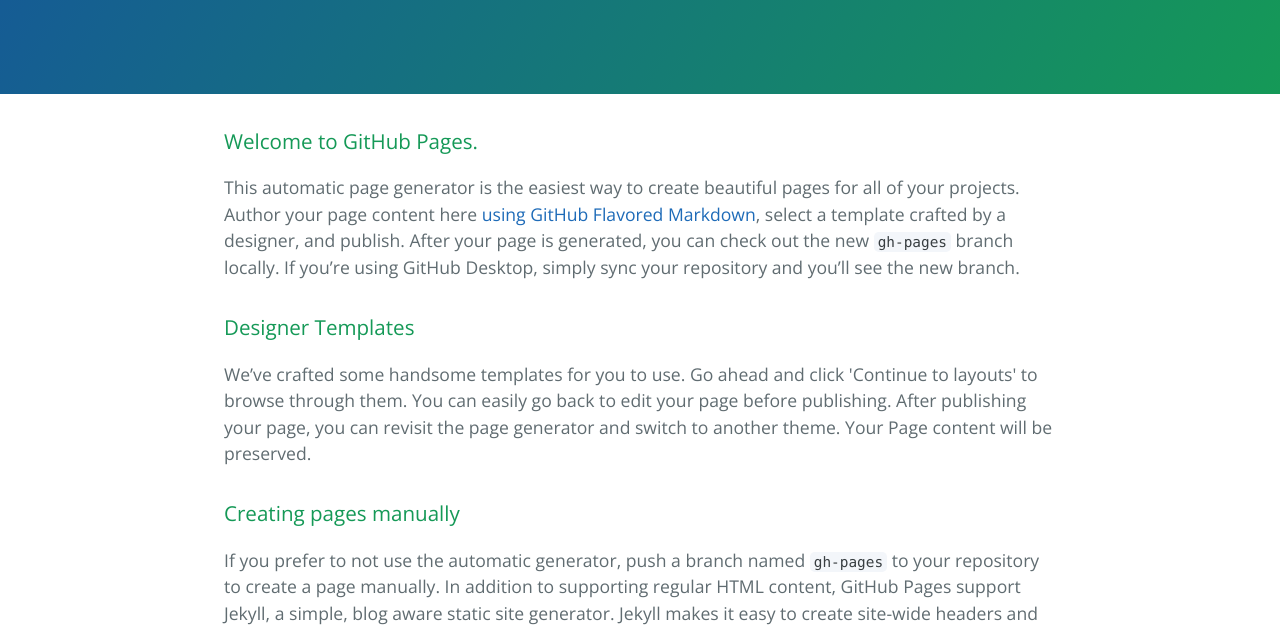
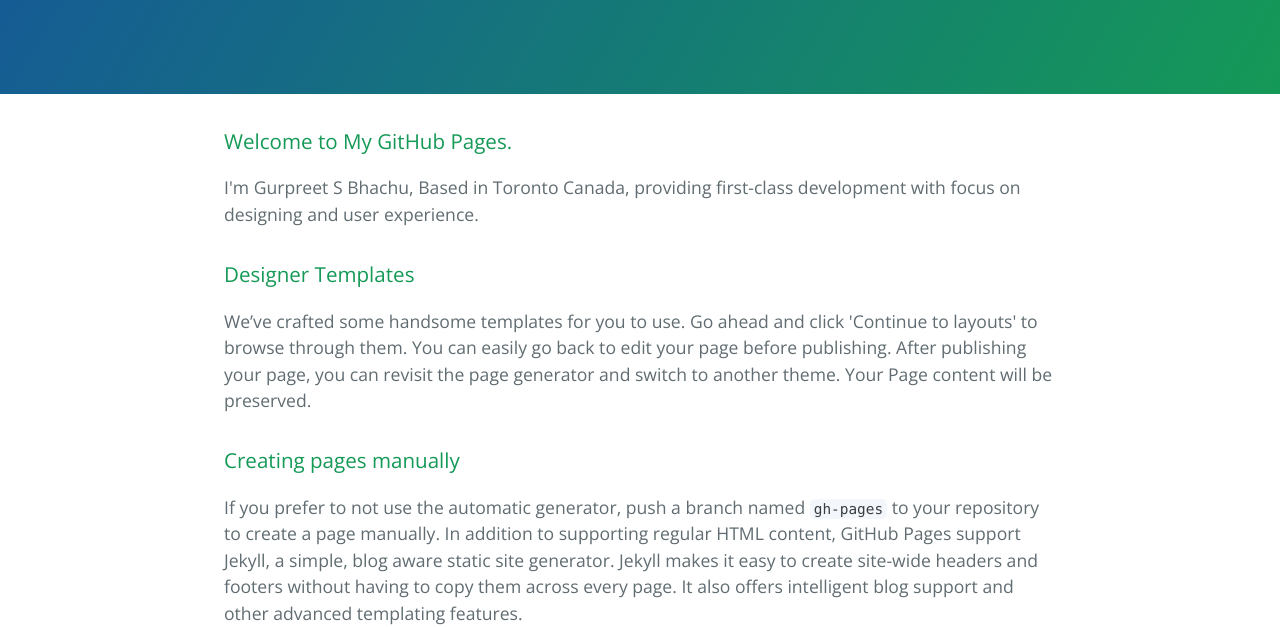
Before and after one commit to gurpreetsbhachu/gurpreetsbhachu.github.io, a plain HTML site: page index.html in a window 1280 px wide. Shown: the part 176-803 px from the top of the page. Drawn offline with nearby package versions, Linux system fonts and the light colour scheme.

Commit message:
Update index.html

```diff
--- a/index.html
+++ b/index.html
@@ -17,8 +17,8 @@
 
     <section class="main-content">
       <h3>
-<a id="welcome-to-github-pages" class="anchor" href="#welcome-to-github-pages" aria-hidden="true"><span aria-hidden="true" class="octicon octicon-link"></span></a>Welcome to GitHub Pages.</h3>
-<p>This automatic page generator is the easiest way to create beautiful pages for all of your projects. Author your page content here <a href="https://guides.github.com/features/mastering-markdown/">using GitHub Flavored Markdown</a>, select a template crafted by a designer, and publish. After your page is generated, you can check out the new <code>gh-pages</code> branch locally. If you’re using GitHub Desktop, simply sync your repository and you’ll see the new branch.</p>
+<a id="welcome-to-github-pages" class="anchor" href="#welcome-to-github-pages" aria-hidden="true"><span aria-hidden="true" class="octicon octicon-link"></span></a>Welcome to My GitHub Pages.</h3>
+<p>I'm Gurpreet S Bhachu, Based in Toronto Canada, providing first-class development with focus on designing and user experience.</p>
 <h3>
 <a id="designer-templates" class="anchor" href="#designer-templates" aria-hidden="true"><span aria-hidden="true" class="octicon octicon-link"></span></a>Designer Templates</h3>
 <p>We’ve crafted some handsome templates for you to use. Go ahead and click 'Continue to layouts' to browse through them. You can easily go back to edit your page before publishing. After publishing your page, you can revisit the page generator and switch to another theme. Your Page content will be preserved.</p>
```
